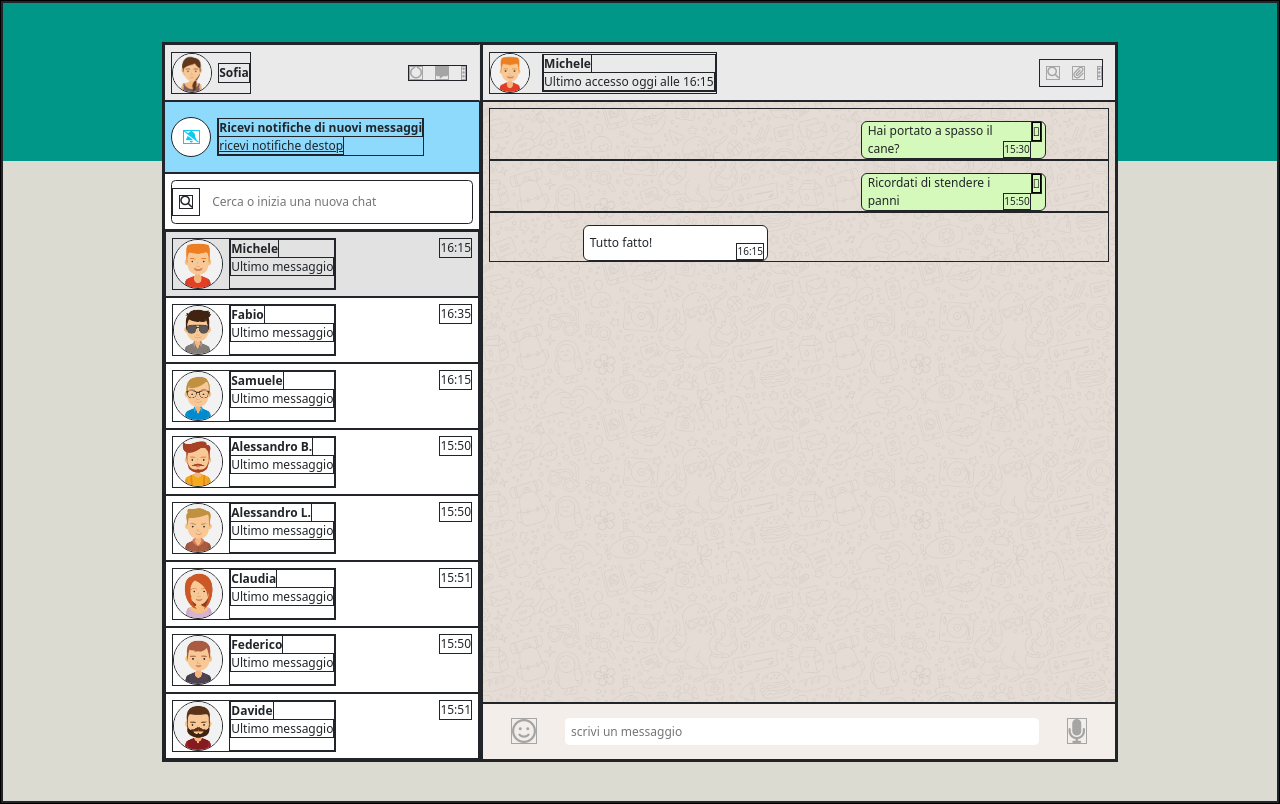
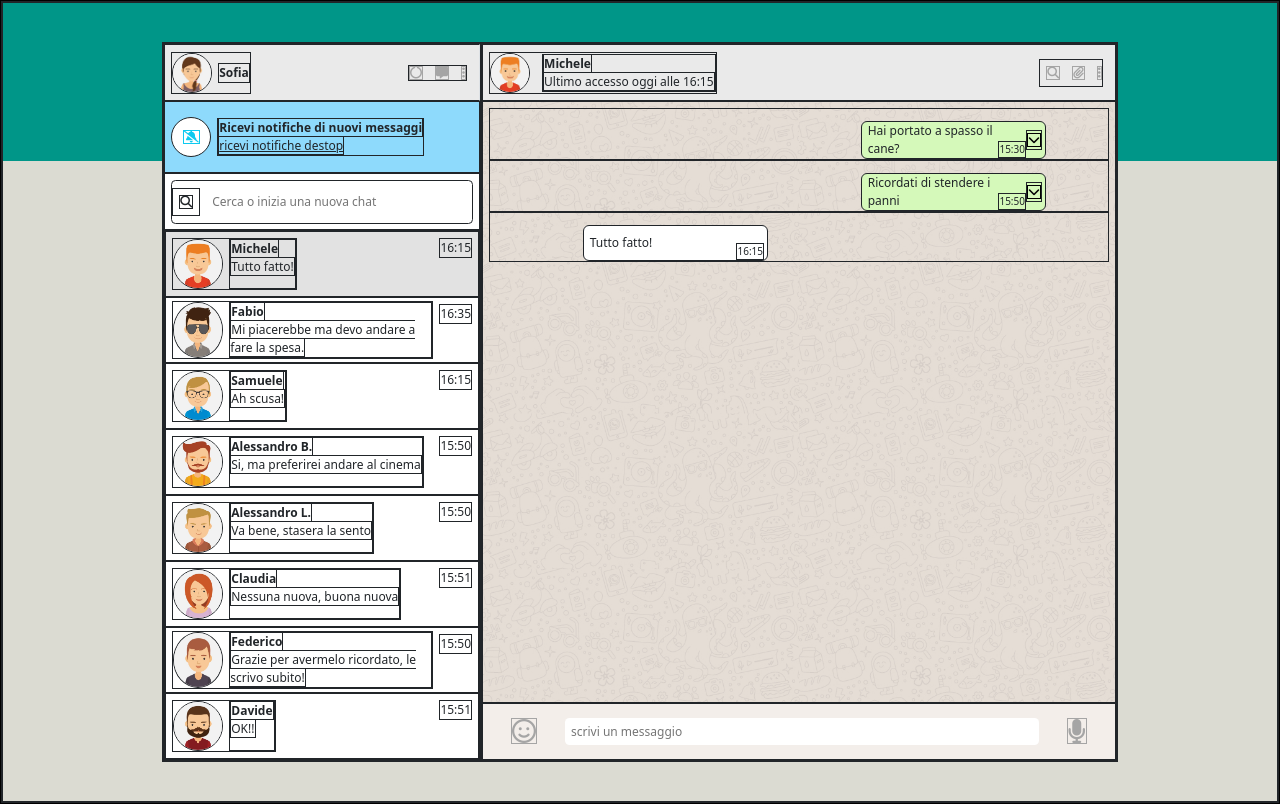
Before and after one commit to fabiodelli/vue-boolzapp, a plain HTML site: page index.html in a window 1280 px wide. Drawn offline with nearby package versions, Linux system fonts and the light colour scheme.

Commit message:
add last message

```diff
--- a/index.html
+++ b/index.html
@@ -67,10 +67,10 @@
 
                     <div class="contact_list">
 
-                        <div v-for="(contact, index) in contacts" :v-show="contact.name.includes(search)" :class="{ bg_gray: index === activeProfile }" @click="selected(index)" class=" card_list d-flex justify-content-between align-items-center ps-2 ">
+                        <div v-for="(contact, index) in contacts" v-show="filter(contact)" :class="{ bg_gray: index === activeProfile }" @click="selected(index)" class=" card_list d-flex justify-content-between align-items-center ps-2 ">
                             <div class="d-flex">
                                 <img class="circle_contact rounded-circle" :src="contact.avatar" alt="Avatar img">
-                                <div class="ms-2"><strong>{{contact.name}}</strong> <br> <span>Ultimo messaggio</span> </div>
+                                <div class="ms-2"><strong>{{contact.name}}</strong> <br> <span>{{contact.messages[contact.messages.length -1].message}}</span> </div>
                             </div>
                             <div class="align-self-start m-2">{{contact.messages[contact.messages.length -1].date.slice(11,16)}}</div>
                         </div>
@@ -103,14 +103,18 @@
                     <div class="box_message p-2">
                         <div v-for="(message, index) in contacts[activeProfile].messages" :key="index" class="d-flex " >
                             <div v-if="message.status === 'sent'" class="m_green d-flex justify-content-between align-items-center rounded-3 ps-2 pe-1">{{message.message}}
+
+
                                 <span class="fs_10 align-self-end ">{{message.date.slice(11,16)}}</span>
-                                <div class="dropdown  align-self-start">
-                                    <button class="border-0 bg_green" data-bs-toggle="dropdown" aria-expanded="false"><i class="fa-arrow-down" aria-hidden="true"></i></button>
+                                <div class="dropdown ">
+                                    <button class="border-0 bg_green" data-bs-toggle="dropdown" aria-expanded="false"><i class="fa fa-chevron-down" aria-hidden="true"></i></button>
                                     <ul class="dropdown-menu">
-                                      <li><a class="dropdown-item" href="#" >Delete</a></li>
+                                      <li @click='deleteMsg' ><a class="dropdown-item" href="#" >Delete</a></li>
                                       <li><a class="dropdown-item" href="#">Info</a></li>
                                     </ul>
                                   </div>
+
+
                             </div>
                             <div v-else="message.status !== 'sent'" class="m_white d-flex justify-content-between align-items-center rounded-3 ps-2 pe-1">{{message.message}}
                                 <span class="fs_10 align-self-end ">{{message.date.slice(11,16)}}</span>
--- a/js/main.js
+++ b/js/main.js
@@ -197,5 +197,12 @@ createApp({
                 setTimeout(this.response, 1000)
             }
         },
-    },
+        filter(contact){
+            return contact.name.includes(this.search)
+        },
+       /*  deleteMsg() {
+            const index = messages.indexOf(message);
+            this.contacts[this.activeProfile].messages[index].slice()
+        } */
+    }
 }).mount('#app')
```
Also changed, not shown: style.css (+11 -7 lines).
